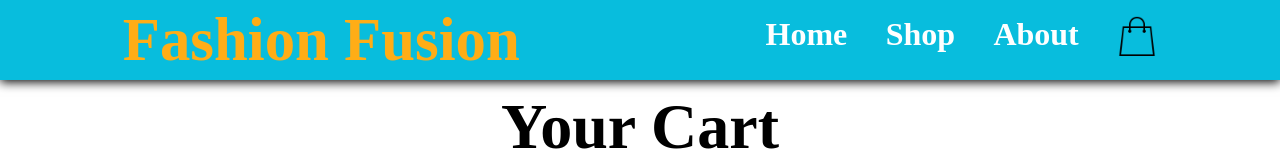
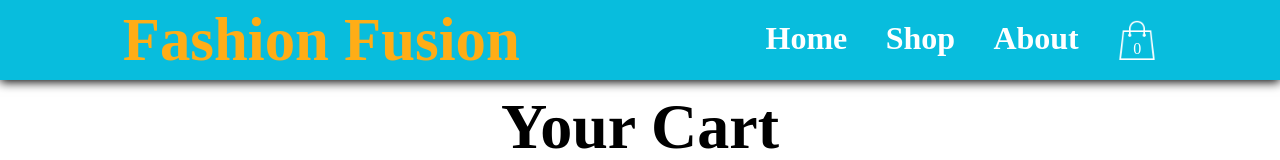
Before and after one commit to brandony16/shopping-cart, a React (Create React App) app: page /cart in a window 1280 px wide. Shown: the top 160 px of the page. Built offline with nearby package versions, Linux system fonts and the light colour scheme.

Commit message:
Finish Cart in Header & add to cart anim.

```diff
--- a/src/App.js
+++ b/src/App.js
@@ -25,6 +25,23 @@ function App() {
   }, [cart]);
 
   const addToCart = (product, itemSize) => {
+    let match = cart.filter(
+      (item) => item.name === product.name && item.size === itemSize
+    );
+    if (match[0]) {
+      match[0] = { ...match[0], quantity: match[0].quantity + 1 };
+      setCart((prevCart) => {
+        const updatedCart = prevCart.map((item) => {
+          if (item.name === match[0].name && item.size === match[0].size) {
+            return match[0];
+          }
+          return item;
+        });
+        return updatedCart;
+      });
+      setAmountInCart((prevAmount) => prevAmount + 1);
+      return;
+    }
     const newProduct = { ...product, size: itemSize, quantity: 1 };
     setCart([...cart, newProduct]);
     setAmountInCart((prevAmount) => prevAmount + 1);
@@ -49,7 +66,7 @@ function App() {
 
     setCart((prevCart) => {
       const updatedCart = prevCart.map((item) => {
-        if (item.name === product.name) {
+        if (item.name === product.name && item.size === product.size) {
           return newProduct;
         }
         return item;
@@ -71,7 +88,7 @@ function App() {
   return (
     <BrowserRouter>
       <Routes>
-        <Route path="/" element={<Home />} />
+        <Route path="/" element={<Home amountInCart={amountInCart} />} />
         <Route path="/shop">
           <Route index element={<Shop amountInCart={amountInCart} />} />
           {ProductList.map((e) => {
@@ -90,11 +107,17 @@ function App() {
             );
           })}
         </Route>
-        <Route path="/about" element={<About />} />
+        <Route path="/about" element={<About amountInCart={amountInCart} />} />
         <Route
           path="/cart"
           element={
-            <Cart cart={cart} handleQuantityChange={handleQuantityChange} handleDeleteProduct={handleDeleteProduct}subtotal={subtotal}/>
+            <Cart
+              cart={cart}
+              handleQuantityChange={handleQuantityChange}
+              handleDeleteProduct={handleDeleteProduct}
+              subtotal={subtotal}
+              amountInCart={amountInCart}
+            />
           }
         />
       </Routes>
--- a/src/components/Header.js
+++ b/src/components/Header.js
@@ -1,9 +1,9 @@
 import React from "react";
 import { NavLink } from "react-router-dom";
-import shoppingBag from "../assets/shopping-bag.png"
+import shoppingBag from "../assets/shopping-bag-white.png"
 import "../styles/Header.css"
 
-const Header = () => {
+const Header = ({ amountInCart }) => {
     return (
         <div className="header">
             <NavLink className="storename" to="/">Fashion Fusion</NavLink>
@@ -11,7 +11,7 @@ const Header = () => {
                 <NavLink className="link" to="/">Home</NavLink>
                 <NavLink className="link" to="/shop">Shop</NavLink>
                 <NavLink className="link" to="/about">About</NavLink>
-                <NavLink className="link" to="/cart"><img src={shoppingBag} alt="cart" className="headerCart" /></NavLink>
+                <NavLink className="linkImg" to="/cart"><img src={shoppingBag} alt="cart" className="headerCart" /><p className="amountInCart">{amountInCart}</p></NavLink>
             </div>
         </div>
     )
--- a/src/components/bodyComponents/cartComponents/CartFooter.js
+++ b/src/components/bodyComponents/cartComponents/CartFooter.js
@@ -10,7 +10,7 @@ const CartFooter = ({ subtotal }) => {
                 <div className="totalTopWrap">
                     <div className="subamountWrap">
                         <p className="subtotal subamount">Subtotal:</p>
-                        <p className="subtotal subamount">{subtotal}</p>
+                        <p className="subtotal subamount">{subtotal.toFixed(2)}</p>
                     </div>
                     <div className="subamountWrap">
                         <p className="shipping subamount">Shipping:</p>
--- a/src/components/bodyComponents/shopComponents/Product.js
+++ b/src/components/bodyComponents/shopComponents/Product.js
@@ -8,9 +8,17 @@ import "../../../styles/ShopStyles/Product.css";
 const Product = ({ product, addToCart, amountInCart }) => {
   const [size, setSize] = useState("S");
 
+
+  const handleButtonAnim = (e) => {
+    e.target.classList.add("submitted");
+    setTimeout(() => {
+      e.target.classList.remove("submitted");
+    }, 300);
+  }
+
   return (
     <div className="productPage">
-      <Header />
+      <Header amountInCart={amountInCart}/>
       <div className="productBody">
         <NavLink to="/shop" className="back">
           {" "}
@@ -39,7 +47,7 @@ const Product = ({ product, addToCart, amountInCart }) => {
             </select>
             <button
               className="addCart"
-              onClick={() => addToCart(product, size)}
+              onClick={(e) => {addToCart(product, size); handleButtonAnim(e)}}
             >
               Add to Cart
             </button>
--- a/src/pages/About.js
+++ b/src/pages/About.js
@@ -3,10 +3,10 @@ import Header from "../components/Header";
 import Footer from "../components/Footer";
 import AboutBody from "../components/bodyComponents/AboutBody";
 
-const About = () => {
+const About = ({ amountInCart }) => {
     return (
         <div className="about">
-            <Header />
+            <Header amountInCart={amountInCart}/>
             <AboutBody />
             <Footer />
         </div>
--- a/src/pages/Cart.js
+++ b/src/pages/Cart.js
@@ -3,10 +3,10 @@ import Header from "../components/Header";
 import Footer from "../components/Footer";
 import CartBody from "../components/bodyComponents/CartBody";
 
-const Cart = ({ cart, handleQuantityChange, subtotal, handleDeleteProduct }) => {
+const Cart = ({ cart, handleQuantityChange, subtotal, handleDeleteProduct, amountInCart }) => {
     return (
         <div className="cart">
-            <Header />
+            <Header amountInCart={amountInCart}/>
             <CartBody cart={cart} handleQuantityChange={handleQuantityChange} subtotal={subtotal} handleDeleteProduct={handleDeleteProduct} />
             <Footer />
         </div>
--- a/src/pages/Home.js
+++ b/src/pages/Home.js
@@ -3,10 +3,10 @@ import Header from "../components/Header";
 import Footer from "../components/Footer";
 import HomeBody from "../components/bodyComponents/HomeBody";
 
-const Home = () => {
+const Home = ({ amountInCart }) => {
     return (
         <div className="home">
-            <Header />
+            <Header amountInCart={amountInCart}/>
             <HomeBody />
             <Footer />
         </div>
--- a/src/pages/Shop.js
+++ b/src/pages/Shop.js
@@ -6,7 +6,7 @@ import ShopBody from "../components/bodyComponents/ShopBody";
 const Shop = ({ amountInCart }) => {
     return (
         <div className="shop">
-            <Header />
+            <Header amountInCart={amountInCart}/>
             <ShopBody amountInCart={amountInCart} />
             <Footer />
         </div>
--- a/src/styles/CartStyles/CartFooter.css
+++ b/src/styles/CartStyles/CartFooter.css
@@ -26,7 +26,7 @@
     width: 90%;
     display: flex;
     flex-direction: column;
-    align-items: end;
+    align-items: flex-end;
     border-bottom: 2px solid rgb(238, 102, 60);
     padding: 2px;
 }
--- a/src/styles/Header.css
+++ b/src/styles/Header.css
@@ -32,6 +32,7 @@
   text-decoration: none;
   transition: 0.4s ease-in-out;
   text-underline-offset: 9px;
+  height: fit-content;
 }
 
 .storename,
@@ -76,7 +77,22 @@
   text-decoration: underline rgb(255, 173, 22);
 }
 
+.linkImg {
+  position: relative;
+  display: flex;
+  justify-content: center;
+  align-items: center;
+}
+
 .headerCart {
   height: 40px;
   color: white;
 }
+
+.amountInCart {
+  position: absolute;
+  top: 50%;
+  bottom: 50%;
+  color: white;
+  font-size: 1rem;
+}
--- a/src/styles/ShopStyles/Product.css
+++ b/src/styles/ShopStyles/Product.css
@@ -16,7 +16,8 @@
     color: black;
     font-weight: bold;
     position: absolute;
-    top: 0;
+    top: 5px;
+    left: 5px;
 }
 
 .back:hover {
@@ -100,9 +101,15 @@
     font-size: 1.8rem;
     padding: 8px 32px;
     margin-top: 16px;
+    transition: 0.3s ease-in-out;
 }
 
 .addCart:hover {
     background-color: rgb(255, 173, 22, 0.1);
     cursor: pointer;
 }
+
+.addCart.submitted {
+    transform: scale(0.98);
+    background-color: rgb(255, 173, 22);
+}
```
Also changed, not shown: src/assets/shopping-bag-white.png (added).
